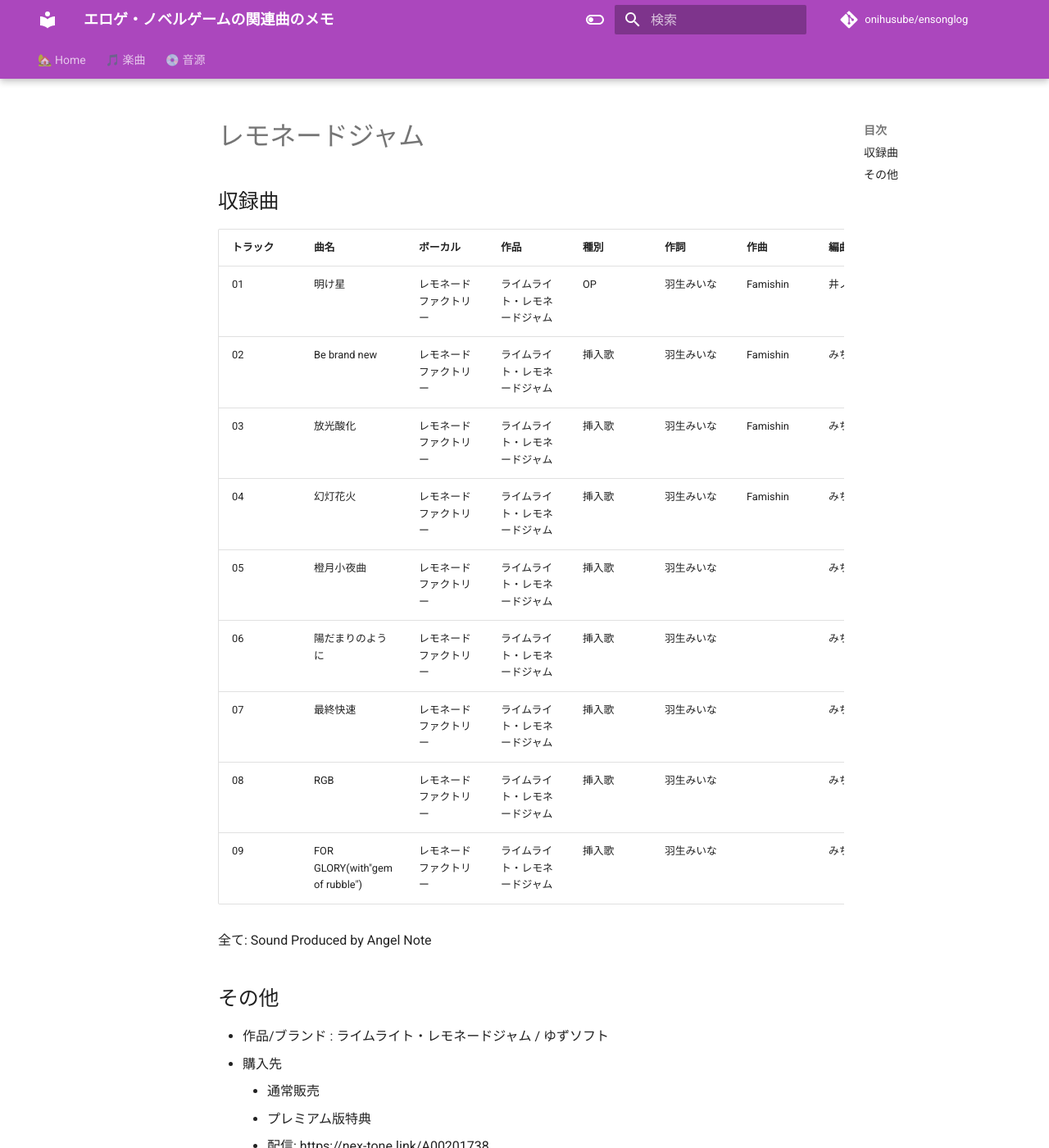
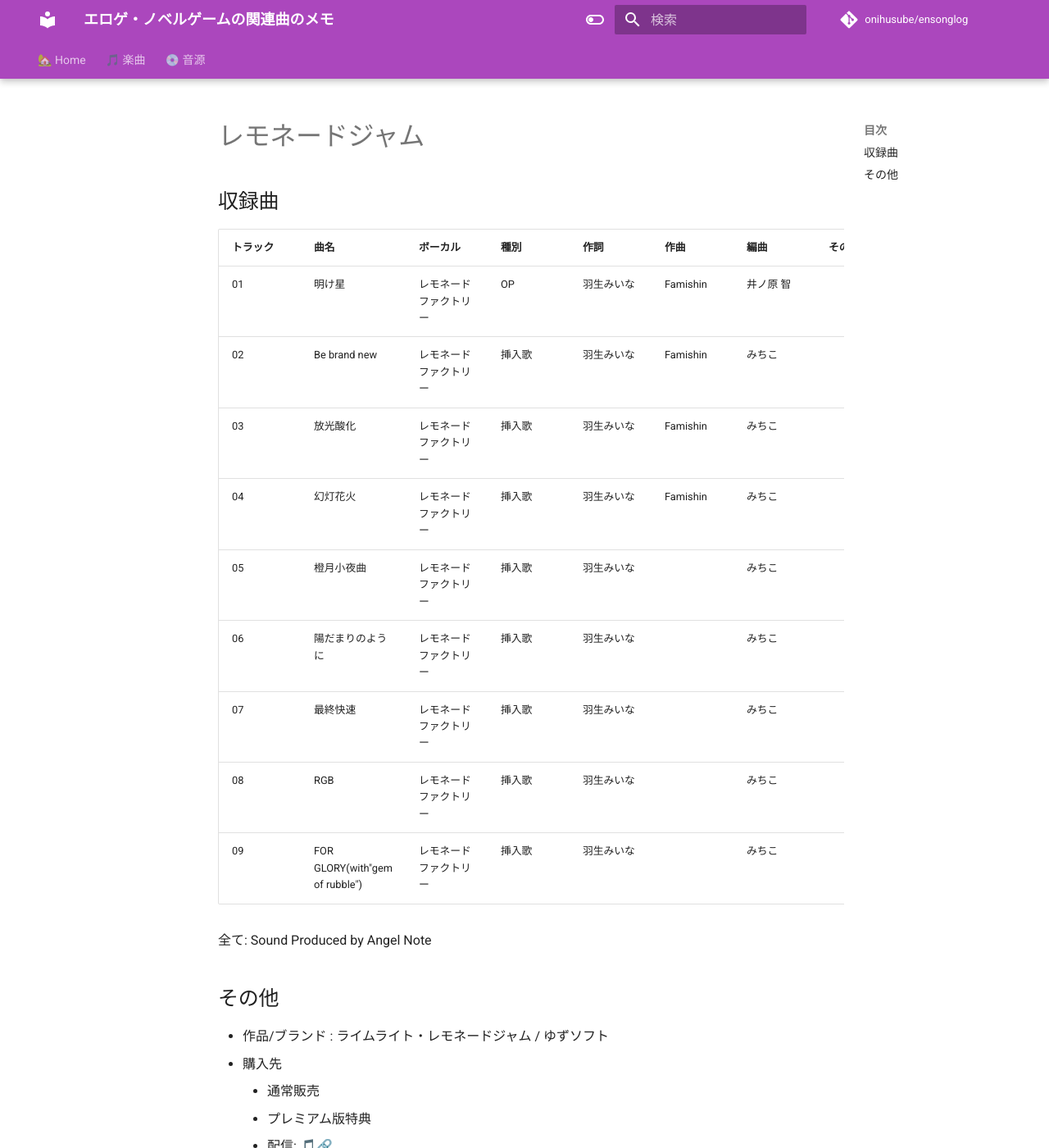
Before and after one commit to onihusube/ensonglog, an MkDocs documentation site: the page built from docs/2025/音源個別/レモネードジャム.md, in a window 1280 px wide and 1400 px high. Shown: the whole window at 82% size. Built offline with MkDocs 1.6.1 and Material for MkDocs 9.7.7, drawn with Linux system fonts in a browser that asks for light colours; comment, search, counter and statistics services are not loaded.

Commit message:
微修正

```diff
--- a/docs/2025/音源個別/レモネードジャム.md
+++ b/docs/2025/音源個別/レモネードジャム.md
@@ -2,17 +2,17 @@
 
 ## 収録曲
 
-| トラック | 曲名 | ボーカル | 作品 | 種別 | 作詞 | 作曲 | 編曲 | その他 | 年 |
-|---|---|---|---|---|---|---|---|---|---|
-| 01 | 明け星 | レモネードファクトリー | ライムライト・レモネードジャム | OP | 羽生みいな | Famishin | 井ノ原 智 | | 2025 |
-| 02 | Be brand new | レモネードファクトリー | ライムライト・レモネードジャム | 挿入歌 | 羽生みいな | Famishin | みちこ | | 2025 |
-| 03 | 放光酸化 | レモネードファクトリー | ライムライト・レモネードジャム | 挿入歌 | 羽生みいな | Famishin | みちこ | | 2025 |
-| 04 | 幻灯花火 | レモネードファクトリー | ライムライト・レモネードジャム | 挿入歌 | 羽生みいな | Famishin | みちこ | | 2025 |
-| 05 | 橙月小夜曲 | レモネードファクトリー | ライムライト・レモネードジャム | 挿入歌 | 羽生みいな |  | みちこ | | 2025 |
-| 06 | 陽だまりのように | レモネードファクトリー | ライムライト・レモネードジャム | 挿入歌 | 羽生みいな |  | みちこ | | 2025 |
-| 07 | 最終快速 | レモネードファクトリー | ライムライト・レモネードジャム | 挿入歌 | 羽生みいな |  | みちこ | | 2025 |
-| 08 | RGB | レモネードファクトリー | ライムライト・レモネードジャム | 挿入歌 | 羽生みいな |  | みちこ | | 2025 |
-| 09 | FOR GLORY(with"gem of rubble") | レモネードファクトリー | ライムライト・レモネードジャム | 挿入歌 | 羽生みいな |  | みちこ | | 2025 |
+| トラック | 曲名 | ボーカル | 種別 | 作詞 | 作曲 | 編曲 | その他 | 年 |
+|---|---|---|---|---|---|---|---|---|
+| 01 | 明け星 | レモネードファクトリー | OP | 羽生みいな | Famishin | 井ノ原 智 | | 2025 |
+| 02 | Be brand new | レモネードファクトリー | 挿入歌 | 羽生みいな | Famishin | みちこ | | 2025 |
+| 03 | 放光酸化 | レモネードファクトリー | 挿入歌 | 羽生みいな | Famishin | みちこ | | 2025 |
+| 04 | 幻灯花火 | レモネードファクトリー | 挿入歌 | 羽生みいな | Famishin | みちこ | | 2025 |
+| 05 | 橙月小夜曲 | レモネードファクトリー | 挿入歌 | 羽生みいな |  | みちこ | | 2025 |
+| 06 | 陽だまりのように | レモネードファクトリー | 挿入歌 | 羽生みいな |  | みちこ | | 2025 |
+| 07 | 最終快速 | レモネードファクトリー | 挿入歌 | 羽生みいな |  | みちこ | | 2025 |
+| 08 | RGB | レモネードファクトリー | 挿入歌 | 羽生みいな |  | みちこ | | 2025 |
+| 09 | FOR GLORY(with"gem of rubble") | レモネードファクトリー | 挿入歌 | 羽生みいな |  | みちこ | | 2025 |
 
 全て: Sound Produced by Angel Note
 
@@ -22,6 +22,6 @@
 - 購入先
     - 通常販売
     - プレミアム版特典
-    - 配信: https://nex-tone.link/A00201738
+    - 配信: [🎵🔗](https://nex-tone.link/A00201738)
 - メディア : CD/DL
 - 発売日 : 2025/09/26
```
